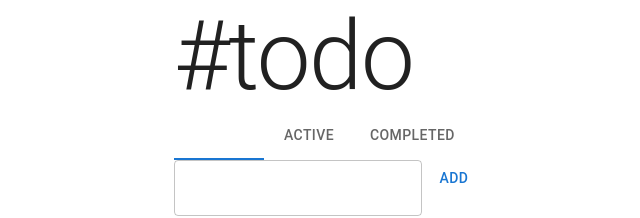
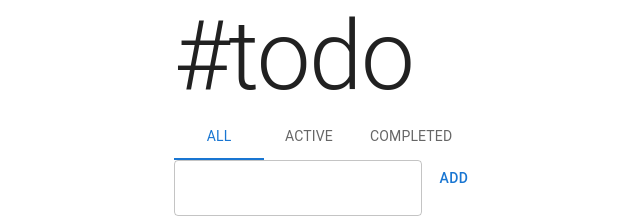
Before and after one commit to mukeshgurpude/todo-app, a React (Create React App) app: page / in a window 1280 px wide. Shown: the top 218 px of the page, without its empty margins (310-950 px from the left). Built offline with nearby package versions, Linux system fonts and the light colour scheme.

Commit message:
feat: add count in tab headers

```diff
--- a/src/App.js
+++ b/src/App.js
@@ -1,9 +1,15 @@
-import { CssBaseline, Stack, Tab, Tabs, Typography } from '@mui/material';
+import { Badge, CssBaseline, Stack, Tab, Tabs, Typography } from '@mui/material';
 import { useState, useEffect } from 'react';
 import TaskList from './components/list.jsx'
 import Editor from './components/editor.jsx';
 
 const TASK_KEY = 'tasks';
+
+export function Label({text, num}) {
+  return <Badge badgeContent={num} color="primary">
+    <Typography variant="body2">{text}</Typography>
+  </Badge>
+}
 
 function App() {
   const [ tasks, setTasks] = useState(
@@ -47,9 +53,9 @@ function App() {
     <Stack m='0 auto' width='max-content'>
       <Typography variant="h1">#todo</Typography>
       <Tabs value={filter} onChange={(e, value) => setFilter(value)}>
-        <Tab value="all">all</Tab>
-        <Tab label="Active" value="active"/>
-        <Tab label="Completed" value="completed"/>
+        <Tab label={<Label text="All" num={tasks.count} />} value="all"/>
+        <Tab label={<Label text="Active" num={tasks.tasks.filter(t => !t.done).length} />} value="active"/>
+        <Tab label={<Label text="Completed" num={tasks.tasks.filter(t => t.done).length} />} value="completed"/>
       </Tabs>
       <Editor addTask={add_task}></Editor>
       <TaskList value="all" tasks={tasks} filter={filter} toggleTask={toggle_task} />
--- a/src/components/editor.jsx
+++ b/src/components/editor.jsx
@@ -6,6 +6,6 @@ export default function Editor({addTask}) {
   const handleChange = e => setName(e.target.value);
   return <Box>
     <TextField value={name} onChange={handleChange} />
-    <Button onClick={()=>addTask(name)}>Add</Button>
+    <Button onClick={()=>{addTask(name);setName('')}}>Add</Button>
   </Box>
 }
```
